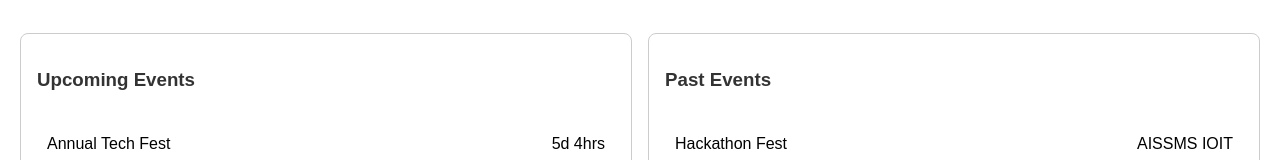
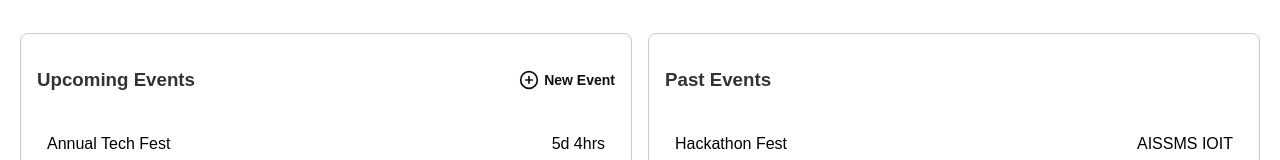
Before and after one commit to krishnakulthe/Components, a React (Create React App) app: page / in a window 1280 px wide. Shown: the part 223-383 px from the top of the page. Built offline with nearby package versions, Linux system fonts and the light colour scheme.

Commit message:
dashboard

```diff
--- a/src/dashboard/Dashboard.js
+++ b/src/dashboard/Dashboard.js
@@ -1,6 +1,7 @@
 import React from 'react';
 import StatusCard from '../dashboard/StatusCard';
 import EventList from '../dashboard/EventList';
+import { CirclePlus } from 'lucide-react'; // Import the CirclePlus icon
 import './Dashboard.css';
 
 const Dashboard = ({ activeEvents, pendingTasks, deadlines, upcomingEvents, pastEvents, tasks }) => {
@@ -15,7 +16,17 @@ const Dashboard = ({ activeEvents, pendingTasks, deadlines, upcomingEvents, past
       </div>
 
       <div className="event-section">
-        <EventList title="Upcoming Events" data={upcomingEvents} type="upcoming" />
+        <EventList
+          title="Upcoming Events"
+          data={upcomingEvents}
+          type="upcoming"
+          icon={
+            <div className="add-event">
+              <CirclePlus size={20} className="add-icon" />
+              <span className="add-event-text">New Event</span>
+            </div>
+          }
+        />
         <EventList title="Past Events" data={pastEvents} />
       </div>
 
--- a/src/dashboard/EventList.css
+++ b/src/dashboard/EventList.css
@@ -33,6 +33,16 @@
   margin-bottom: 10px;
 }
 
+.icon-container {
+  cursor: pointer;
+  color: #1a1616;
+  transition: color 0.3s ease;
+}
+
+.icon-container:hover {
+  color: #a51c1c;
+}
+
 /* See All Button */
 .see-all-button {
   background-color: transparent; /* Remove background color */
@@ -52,3 +62,23 @@
   color: #a51c1c; /* Darker text color on hover */
   text-decoration: underline; /* Keep underline on hover */
 }
+
+/* Add Event Container */
+.add-event {
+  display: flex;
+  align-items: center;
+  gap: 5px; /* Add spacing between the icon and text */
+  cursor: pointer;
+  color: #120e0e;
+  transition: color 0.3s ease;
+}
+
+.add-event:hover {
+  color: #0e0808; /* Change color on hover */
+}
+
+/* Add Event Text */
+.add-event-text {
+  font-size: 14px;
+  font-weight: bold;
+}
--- a/src/dashboard/EventList.js
+++ b/src/dashboard/EventList.js
@@ -1,11 +1,12 @@
 import React from 'react';
 import './EventList.css';
 
-const EventList = ({ title, data, type, onSeeAll }) => {
+const EventList = ({ title, data, type, onSeeAll, icon }) => {
   return (
     <div className="event-list">
       <div className="event-list-header">
         <h3>{title}</h3>
+        {icon && <div className="icon-container">{icon}</div>} {/* Render the icon if provided */}
       </div>
       <ul>
         {data.map((item, index) => (
--- a/src/dashboard/StatusCard.js
+++ b/src/dashboard/StatusCard.js
@@ -2,8 +2,12 @@ import React from 'react';
 import './StatusCard.css';
 
 const StatusCard = ({ title, count, color }) => {
+  const handleClick = (e) => {
+    console.log('Clicked', e.target); // Open the browser
+    debugger
+  }
   return (
-    <div className="status-card" style={{ borderColor: color }}>
+    <div onClick={handleClick} className="status-card" style={{ borderColor: color }}>
       <h3>{title}</h3>
       <p style={{ color }}>{count}</p>
     </div>
```
